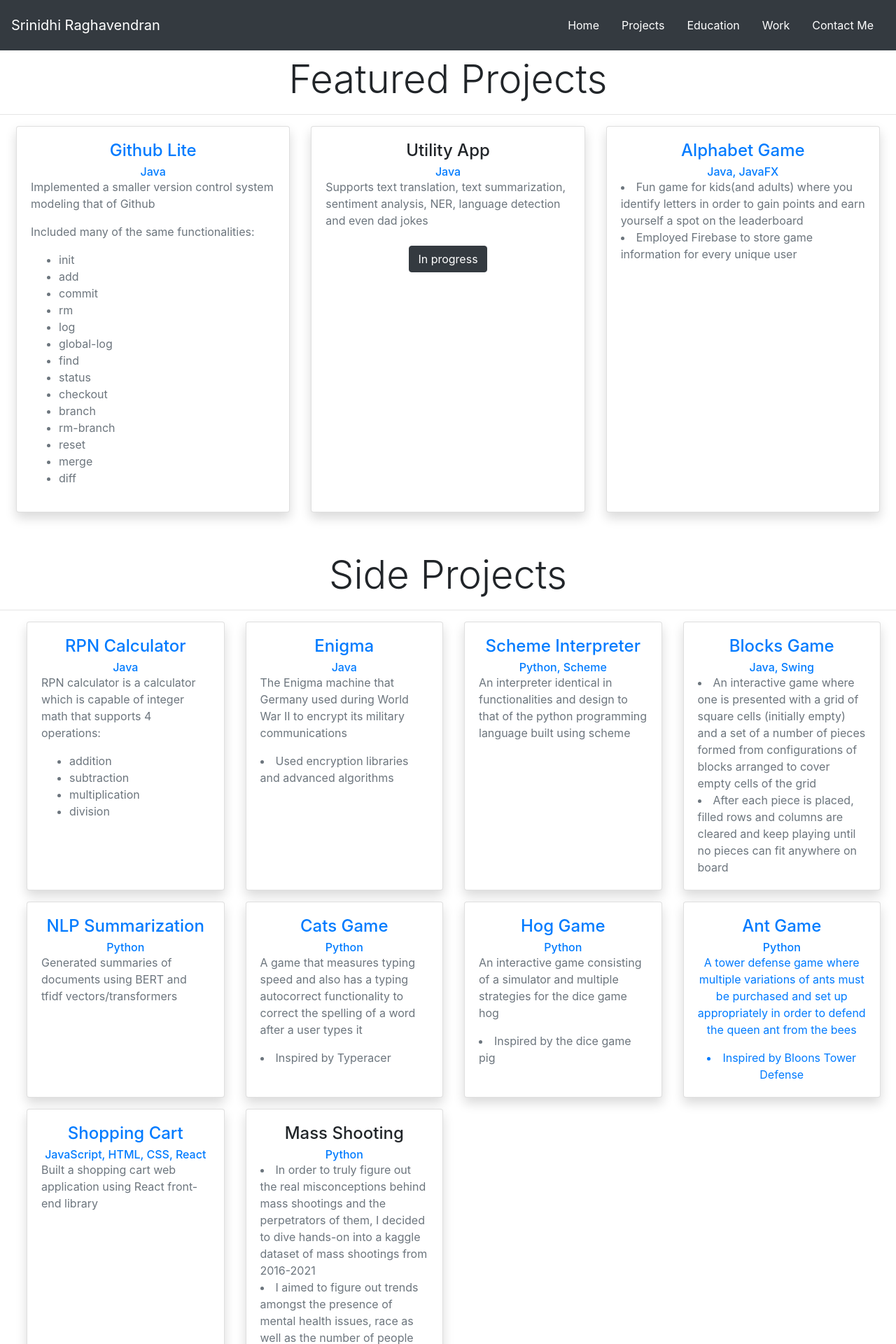
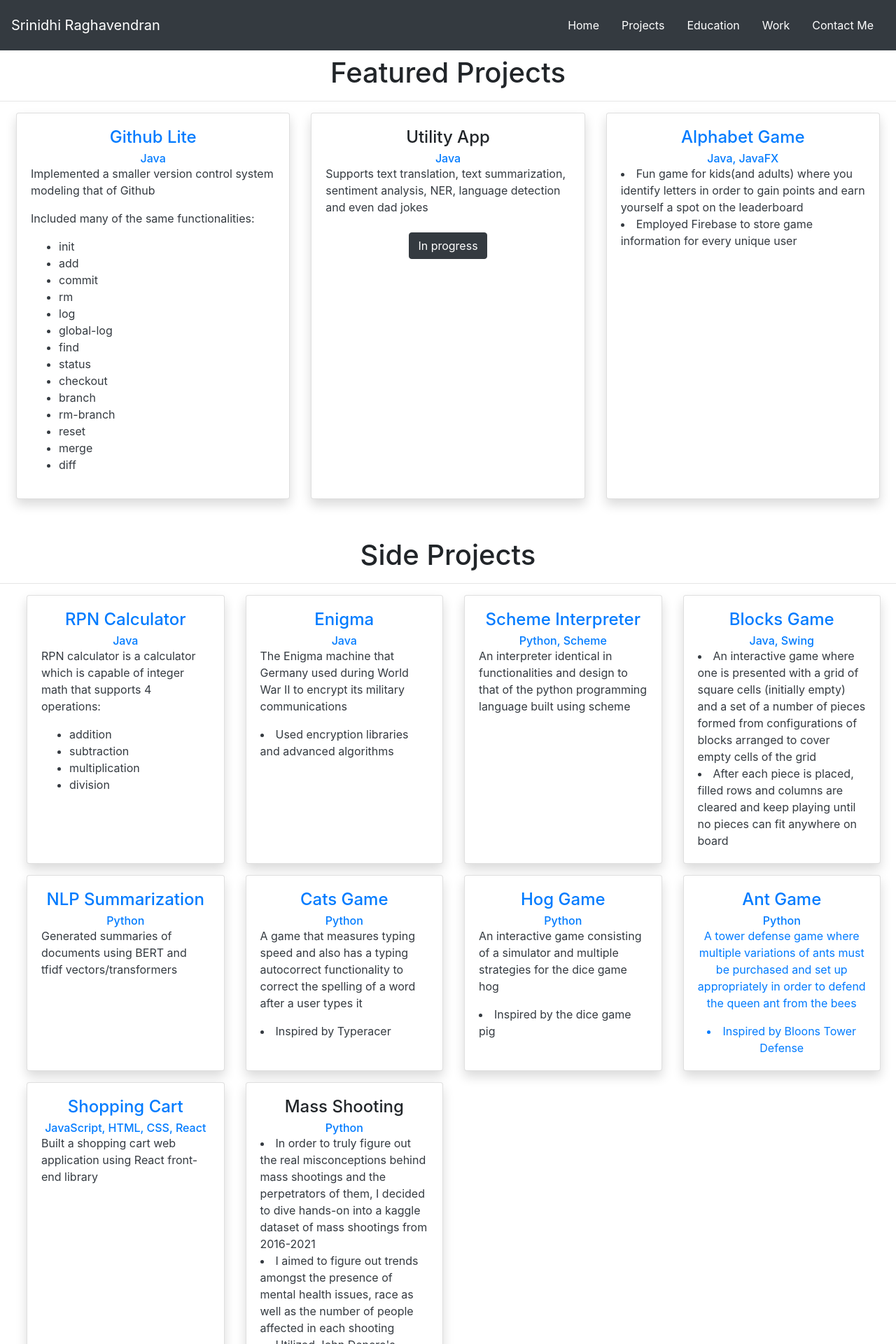
Before and after one commit to srinichrocks/Personal-Website, a Next.js app: page /projects in a window 1280 px wide. Shown: the top 1920 px of the page at 70% size. Built offline with nearby package versions, Linux system fonts and the light colour scheme.

Commit message:
minor changes

```diff
--- a/src/pages/projects.js
+++ b/src/pages/projects.js
@@ -8,7 +8,7 @@ export default function Projects() {
   return (
    <section id = "projects">
      <Header/>
-     <p className='display-4 text-center mt-2'>Featured Projects</p>
+     <p className='h1 text-center mt-2'>Featured Projects</p>
      <hr/>
      <div className='row mt-3 mx-2 text-center'>
        <div className='col-sm-4'>
@@ -18,7 +18,7 @@ export default function Projects() {
                   <div class="card-body">
                     <h4 class="card-title">Github Lite</h4>
                     <h6 className='card-subtitle text-primary'>Java</h6>
-                    <section className='card-text text-left text-secondary'>
+                    <section className='card-text text-left text-dark'>
         <p>Implemented a smaller version control system modeling that of Github</p>
         <p>Included many of the same functionalities:</p>
         <ul>
@@ -50,7 +50,7 @@ export default function Projects() {
                   <div class="card-body">
                     <h4 class="card-title">Utility App</h4>
                     <h6 className='card-subtitle text-primary'>Java</h6>
-                    <section className='card-text text-left text-secondary'>
+                    <section className='card-text text-left text-dark'>
                     <p>Supports text translation, text summarization, sentiment analysis, NER, language detection and even dad jokes</p>
                   </section>
                   <button type = "button" className = "btn btn-dark mt-2" disabledtarget = "_blank">In progress</button>
@@ -67,7 +67,7 @@ export default function Projects() {
                   <div class="card-body">
                     <h4 class="card-title">Alphabet Game</h4>
                     <h6 className='card-subtitle text-primary'>Java, JavaFX</h6>
-                    <section className='card-text text-left text-secondary'>
+                    <section className='card-text text-left text-dark'>
         <li key = "kaka1">Fun game for kids(and adults) where you identify letters in order to gain points and earn yourself a spot on the leaderboard</li>
         <li key = "kaka2">Employed Firebase to store game information for every unique user</li>
       </section>
@@ -77,7 +77,7 @@ export default function Projects() {
               </a>
        </div>
      </div>
-     <p className='display-4 text-center mt-5 pt-2'>Side Projects</p>
+     <p className='h1 text-center mt-5 pt-2'>Side Projects</p>
      <hr/>
      <div class="row mt-3 mx-2 container-fluid">
             <div class="col-md-3">
@@ -87,7 +87,7 @@ export default function Projects() {
                   <div class="card-body">
                     <h4 class="card-title">RPN Calculator</h4>
                     <h6 className='card-subtitle text-primary'>Java</h6>
-                    <section className='card-text text-left text-secondary'>
+                    <section className='card-text text-left text-dark'>
                     <p>RPN calculator is a calculator which is capable of integer math that supports 4 operations:</p>
                   <ul>
                     <li>addition</li>
@@ -108,7 +108,7 @@ export default function Projects() {
                   <div class="card-body">
                     <h4 class="card-title">Enigma</h4>
                     <h6 className='card-subtitle text-primary'>Java</h6>
-                    <section className = "card-text text-secondary text-left">
+                    <section className = "card-text text-dark text-left">
                       <p>The Enigma machine that Germany used during World War II to encrypt its military communications</p>
                       <li>Used encryption libraries and advanced algorithms</li>
                     </section>
@@ -124,7 +124,7 @@ export default function Projects() {
                   <div class="card-body">
                     <h4 class="card-title">Scheme Interpreter</h4>
                     <h6 className='card-subtitle text-primary'>Python, Scheme</h6>
-                    <section className = "card-text text-secondary text-left">
+                    <section className = "card-text text-dark text-left">
                     <p>An interpreter identical in functionalities and design to that of the python programming language built using scheme</p>
                     </section>
                   </div>
@@ -139,7 +139,7 @@ export default function Projects() {
                   <div class="card-body">
                     <h4 class="card-title">Blocks Game</h4>
                     <h6 className='card-subtitle text-primary'>Java, Swing</h6>
-                    <section className = "card-text text-left text-secondary">
+                    <section className = "card-text text-left text-dark">
                     <li>An interactive game where one is presented with a grid of square cells (initially empty) and a set of a number of pieces formed from configurations of blocks arranged to cover empty cells of the grid</li>
       <li>After each piece is placed, filled rows and columns are cleared and keep playing until no pieces can fit anywhere on board</li>
                     </section>
@@ -157,7 +157,7 @@ export default function Projects() {
                   <div class="card-body">
                     <h4 class="card-title">NLP Summarization</h4>
                     <h6 className='card-subtitle text-primary'>Python</h6>
-                    <section className='card-text text-secondary text-left'>
+                    <section className='card-text text-dark text-left'>
                     <p>Generated summaries of documents using BERT and tfidf vectors/transformers</p>
                   </section>
                   </div>
@@ -172,7 +172,7 @@ export default function Projects() {
                   <div class="card-body">
                     <h4 class="card-title">Cats Game</h4>
                     <h6 className='card-subtitle text-primary'>Python</h6>
-                    <section className = "card-text text-secondary text-left">
+                    <section className = "card-text text-dark text-left">
                     <p>A game that measures typing speed and also has a typing autocorrect functionality to correct the spelling of a word after a user types it</p>
                     <li>Inspired by Typeracer</li>
                     </section>
@@ -188,7 +188,7 @@ export default function Projects() {
                   <div class="card-body">
                     <h4 class="card-title">Hog Game</h4>
                     <h6 className='card-subtitle text-primary'>Python</h6>
-                    <section className = "card-text text-left text-secondary">
+                    <section className = "card-text text-left text-dark">
                     <p>An interactive game consisting of a simulator and multiple strategies for the dice game hog</p>
       <li>Inspired by the dice game pig</li>
                     </section>
@@ -204,7 +204,7 @@ export default function Projects() {
                   <div class="card-body">
                     <h4 class="card-title">Ant Game</h4>
                     <h6 className='card-subtitle text-primary'>Python</h6>
-                    <section classNamae = "card-text text-secondary text-left">
+                    <section classNamae = "card-text text-dark text-left">
                     <p>A tower defense game where multiple variations of ants must be purchased and set up appropriately in order to defend the queen ant from the bees</p>
                     <li>Inspired by Bloons Tower Defense</li>
                     </section>
@@ -222,7 +222,7 @@ export default function Projects() {
                   <div class="card-body text-black">
                     <h4 class="card-title">Shopping Cart</h4>
                     <h6 className='card-subtitle text-primary'>JavaScript, HTML, CSS, React</h6>
-                    <section className='card-text text-secondary text-left'>
+                    <section className='card-text text-dark text-left'>
                     <p>Built a shopping cart web application using React front-end library</p>
                   </section>
                   </div>
@@ -236,7 +236,7 @@ export default function Projects() {
                   <div class="card-body">
                     <h4 class="card-title text-center">Mass Shooting</h4>
                     <h6 className='card-subtitle text-center text-primary'>Python</h6>
-                    <section className = "card-text text-left text-secondary">
+                    <section className = "card-text text-left text-dark">
                     <li>In order to truly figure out the real misconceptions behind mass shootings and the perpetrators of them, I decided to dive hands-on into a kaggle dataset of mass shootings from 2016-2021</li>
                     <li>I aimed to figure out trends amongst the presence of mental health issues, race as well as the number of people affected in each shooting</li>
                     <li>Utilized John Denero's notorious "datascience" library(used officially in UC Berkeley's curriculum as well) in order to conduct classification, regression tests and prediction on the dataset</li>
```
Also changed, not shown: src/pages/contact-me.js (+2 -15 lines), src/pages/education.js (+7 -7 lines), src/pages/work.js (+6 -6 lines), src/sections/banner.js (+6 -9 lines).
